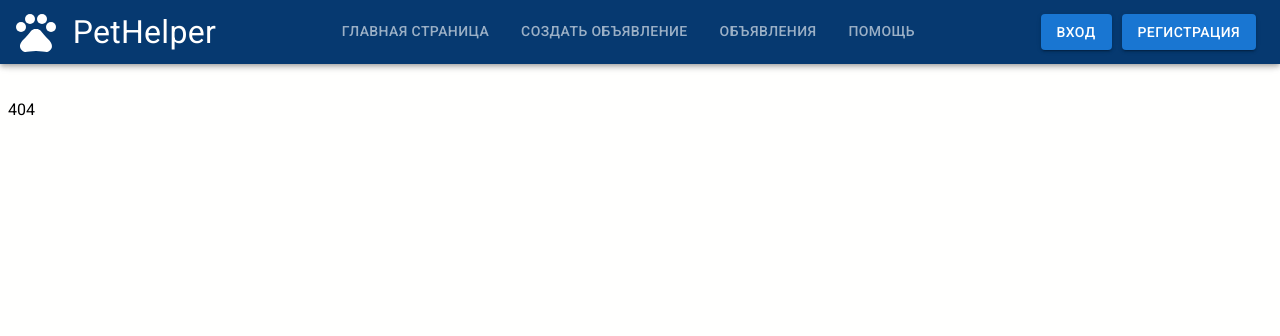
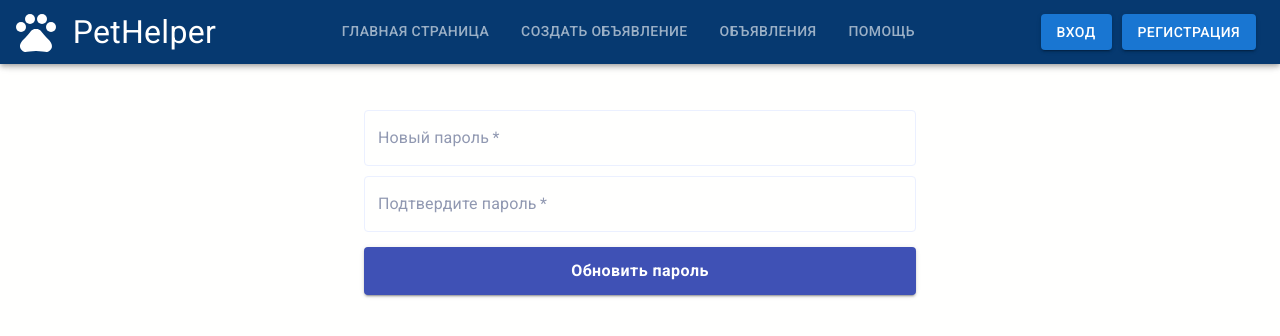
Before and after one commit to bugaichuk01/Reactjs-PetHelper, a React (Create React App) app: page /changePassword/1 in a window 1280 px wide. Before the commit this address led to /unknown. Shown: the top 336 px of the page. Built offline with nearby package versions, Linux system fonts and the light colour scheme.

Commit message:
Main commit

```diff
--- a/src/App.js
+++ b/src/App.js
@@ -15,6 +15,8 @@ import Unknown from "./pages/404/Unknown";
 import AdminPanel from "./pages/admin-panel/AdminPanel";
 import Header from "./components/header/Header";
 import React from "react";
+import ForgetPassword from "./pages/auth/ForgetPassword";
+import ChangePassword from "./pages/auth/ChangePassword";
 
 function App() {
     const {user} = useSelector(state => state.userReducer);
@@ -29,6 +31,8 @@ function App() {
                 />
                 <Route path="/login" element={user ? <Navigate replace to='/'/> : <Login/>}/>
                 <Route path="/register" element={user ? <Navigate replace to='/'/> : <Register/>}/>
+                <Route path="/forgetPass" element={user ? <Navigate replace to='/'/> : <ForgetPassword/>}/>
+                <Route path="/changePassword/:code" element={user ? <Navigate replace to='/'/> : <ChangePassword/>}/>
                 <Route path="/" element={<Home/>}/>
                 <Route path="/posts" element={<PostsPage/>}/>
                 <Route path="/report" element={user ? <Report/> : <Navigate replace to='/login'/>}/>
--- a/src/_services/auth.service.js
+++ b/src/_services/auth.service.js
@@ -27,6 +27,14 @@ const activate = async (code) => {
     return await axios.post(`/api/user/activation/${code}`)
 };
 
+const forget = async (email) => {
+    return await axios.post(`/api/user/forgetPassword/?email=${email}`)
+};
+
+const changePassword = async (code, password) => {
+    return await axios.post(`/api/user/changePassword/${code}`, {"password": password})
+};
+
 const logout = () => {
     localStorage.clear();
 };
@@ -36,5 +44,7 @@ export default {
     register,
     login,
     logout,
-    activate
+    activate,
+    forget,
+    changePassword
 };
--- a/src/components/button/delete-post/DeletePost.jsx
+++ b/src/components/button/delete-post/DeletePost.jsx
@@ -1,10 +1,13 @@
 import React from 'react';
 import postService from "../../../_services/post.service";
 import AlertDelete from "../../alerts/AlertDelete";
+import {useNavigate} from "react-router-dom";
 
 function DeletePost({currentPost}) {
+    const navigate = useNavigate();
     const onDelete = () => {
         postService.deletePost(currentPost.id)
+            .then(r => navigate('/posts'))
     }
 
     return (
--- a/src/components/posts/mark-item/MarkItem.jsx
+++ b/src/components/posts/mark-item/MarkItem.jsx
@@ -32,7 +32,11 @@ const balloonContentBody = ({post}) => {
 function MarkItem({post}) {
     return (
         <div>
-            <Placemark properties={{
+            <Placemark
+                options={post.status === 'Потерян' &&{
+                     iconColor: '#ea0000'
+                }}
+                properties={{
                 balloonContentHeader: balloonContentHeader({post}),
                 balloonContentBody: balloonContentBody({post})
             }}
--- a/src/components/report/BasicInfo.jsx
+++ b/src/components/report/BasicInfo.jsx
@@ -2,7 +2,7 @@ import React from 'react';
 import {Box, Container, FormControl, Grid, InputLabel, MenuItem, Select, Typography} from "@mui/material";
 import {TextField} from "@material-ui/core";
 import {animalsArray, animalsObject} from "../../_constants";
-import { Autocomplete } from '@mui/material';
+import {Autocomplete} from '@mui/material';
 
 function BasicInfo({onChange, classes, formData, setFormData}) {
     const {
@@ -77,7 +77,7 @@ function BasicInfo({onChange, classes, formData, setFormData}) {
                                 id="free-solo-demo"
                                 value={breed ?? ""}
                                 isOptionEqualToValue={(option, value) => option.value === value.value}
-                                onChange={(e, value) =>  setFormData({...formData, breed: value})}
+                                onChange={(e, value) => setFormData({...formData, breed: value})}
                                 options={species && animalsObject[species].breeds.map(item => item)}
                                 renderInput={(params) =>
                                     <TextField
@@ -125,6 +125,7 @@ function BasicInfo({onChange, classes, formData, setFormData}) {
                         </FormControl>
                     </Grid>
                     <Grid item xs={6}>
+                        <FormControl>
                             <InputLabel>Возраст</InputLabel>
                             <Select
                                 name='age'
@@ -140,8 +141,10 @@ function BasicInfo({onChange, classes, formData, setFormData}) {
                                 <MenuItem value={'От 3 до 7 лет'}>От 3 до 7 лет</MenuItem>
                                 <MenuItem value={'Старше 7 лет'}>Старше 7 лет</MenuItem>
                             </Select>
+                        </FormControl>
                     </Grid>
                     <Grid item xs={6}>
+                        <FormControl>
                             <InputLabel>Состояние</InputLabel>
                             <Select
                                 name='health'
@@ -155,6 +158,7 @@ function BasicInfo({onChange, classes, formData, setFormData}) {
                                 <MenuItem value={'Болен'}>Болен</MenuItem>
                                 <MenuItem value={'Ранен'}>Ранен</MenuItem>
                             </Select>
+                        </FormControl>
                     </Grid>
                     <Grid item xs={12}>
                         <TextField
--- /dev/null
+++ b/src/pages/auth/ChangePassword.jsx
@@ -0,0 +1,95 @@
+import React, {useEffect, useState} from 'react';
+import {
+    Box, Container,
+    TextField
+} from "@material-ui/core";
+import useStyles from './AuthStyles';
+import useFormData from "../../_hooks/useFormData";
+import {Button} from "@mui/material";
+import authService from "../../_services/auth.service";
+import SimpleAlert from "../../components/alerts/SimpleAlert";
+import {useNavigate, useParams} from "react-router-dom";
+
+const ChangePassword = () => {
+    const classes = useStyles();
+    const {code} = useParams();
+    const navigate = useNavigate();
+    const [error, setError] = useState(false);
+    const [success, setSuccess] = useState(false);
+    const {formData, onChange} = useFormData({
+        password: '',
+        confirmPassword: '',
+    })
+    const onSubmit = (e) => {
+        e.preventDefault();
+        setError(false);
+        if (formData.password !== formData.confirmPassword) setError(true)
+        else authService.changePassword(code, formData.password)
+            .then(r => setSuccess(true));
+    }
+
+    useEffect(() => {
+        success && setTimeout(() => {
+            navigate('/login');
+        }, 1500);
+    }, [navigate, success])
+
+    return (
+        <Container maxWidth='sm'>
+            <Box textAlign={'center'}>
+                {
+                    success
+                        ? <SimpleAlert
+                            sx={{marginTop: '10px', textAlign: 'start'}}
+                            severity='success'
+                            title={'Выполнено'}
+                            text={'Пароль успешно обновлен.'}
+                        />
+                        : (
+                            <form onSubmit={onSubmit}>
+                                <TextField
+                                    fullWidth
+                                    required
+                                    variant='outlined'
+                                    label='Новый пароль'
+                                    name='password'
+                                    type='password'
+                                    onChange={onChange}
+                                />
+
+                                <TextField
+                                    fullWidth
+                                    required
+                                    variant='outlined'
+                                    label='Подтвердите пароль'
+                                    name='confirmPassword'
+                                    type='password'
+                                    onChange={onChange}
+                                />
+                                {
+                                    error &&
+                                    <SimpleAlert
+                                        sx={{marginTop: '10px', textAlign: 'start'}}
+                                        severity='error'
+                                        title={'Ошибка'}
+                                        text={'Пароли не совпадают.'}
+                                    />
+                                }
+
+                                <Button
+                                    fullWidth
+                                    variant="contained"
+                                    className={classes.button}
+                                    type='submit'
+                                >
+                                    Обновить пароль
+                                </Button>
+                            </form>
+                        )
+                }
+            </Box>
+        </Container>
+    );
+};
+
+export default ChangePassword;
--- /dev/null
+++ b/src/pages/auth/ForgetPassword.jsx
@@ -0,0 +1,63 @@
+import React, {useState} from 'react';
+import {
+    Box, Container,
+    TextField
+} from "@material-ui/core";
+import useStyles from './AuthStyles';
+import useFormData from "../../_hooks/useFormData";
+import {Button} from "@mui/material";
+import authService from "../../_services/auth.service";
+import SimpleAlert from "../../components/alerts/SimpleAlert";
+
+const ForgetPassword = () => {
+    const classes = useStyles();
+    const [error, setError] = useState(false);
+    const {formData, onChange} = useFormData({
+        email: ''
+    })
+    const onSubmit = (e) => {
+        e.preventDefault();
+        setError(false)
+        authService.forget(formData.email)
+            .catch(err => setError(true));
+    }
+
+    return (
+        <Container maxWidth='sm'>
+            <Box textAlign={'center'}>
+                <form onSubmit={onSubmit}>
+                    <TextField
+                        fullWidth
+                        required
+                        variant='outlined'
+                        label='Почта'
+                        name='email'
+                        type='email'
+                        onChange={onChange}
+                    />
+
+                   {
+                        error &&
+                        <SimpleAlert
+                            sx={{marginTop: '10px', textAlign: 'start'}}
+                            severity='error'
+                            title={'Ошибка'}
+                            text={'Введенная почта не существует.'}
+                        />
+                    }
+
+                    <Button
+                        fullWidth
+                        variant="contained"
+                        className={classes.button}
+                        type='submit'
+                    >
+                        Отправить
+                    </Button>
+                </form>
+            </Box>
+        </Container>
+    );
+};
+
+export default ForgetPassword;
--- a/src/pages/auth/Login.jsx
+++ b/src/pages/auth/Login.jsx
@@ -2,13 +2,14 @@ import React from 'react';
 import {useDispatch, useSelector} from "react-redux";
 import {login} from "../../store/actions/user";
 import {
-    Box, Button, Container, Divider,
+    Box, Container, Divider,
     TextField, Typography
 } from "@material-ui/core";
 import {Link} from "react-router-dom";
 import useStyles from './AuthStyles';
 import useFormData from "../../_hooks/useFormData";
 import SimpleAlert from "../../components/alerts/SimpleAlert";
+import {Button} from "@mui/material";
 
 const Login = () => {
     const classes = useStyles();
@@ -83,7 +84,7 @@ const Login = () => {
                 </form>
                 <Divider className={classes.divider}/>
                 <Typography className={classes.links} variant='body2'>
-                    <Link className={classes.link} to='/'>Забыли пароль?</Link>
+                    <Link className={classes.link} to='/forgetPass'>Забыли пароль?</Link>
                 </Typography>
                 <Typography className={classes.links} variant='body2'>Не зарегестрированы в системе?
                     <Link className={classes.link} to='/register'> Регистрация</Link>
```
Lines whose indentation alone changed are shown as unchanged.
